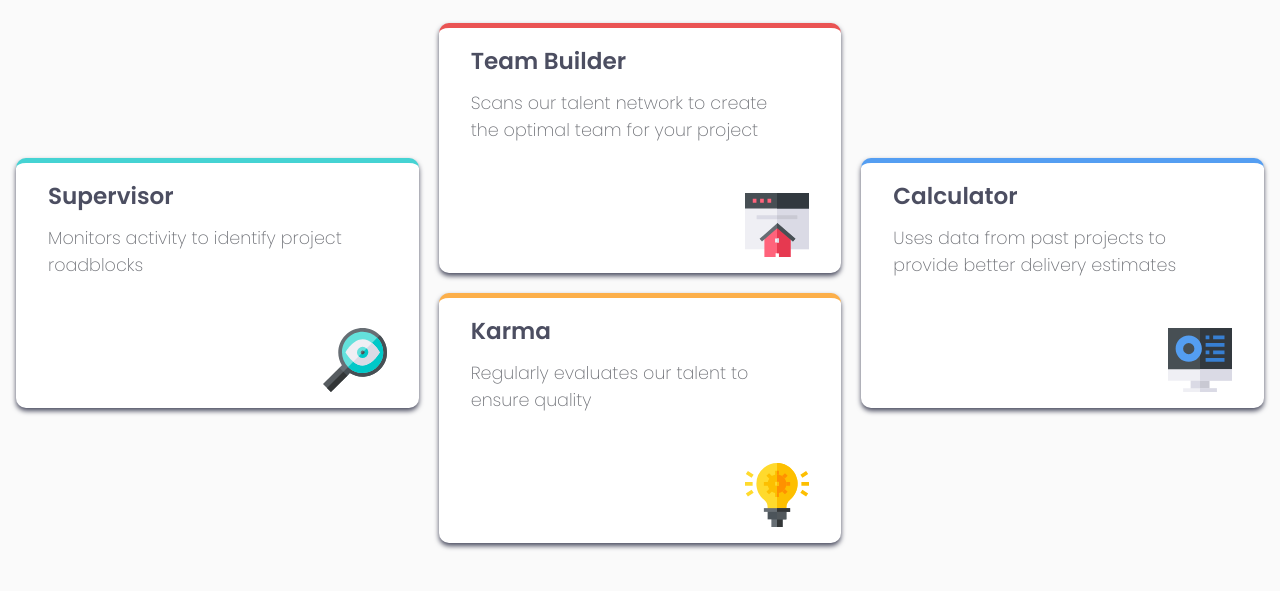
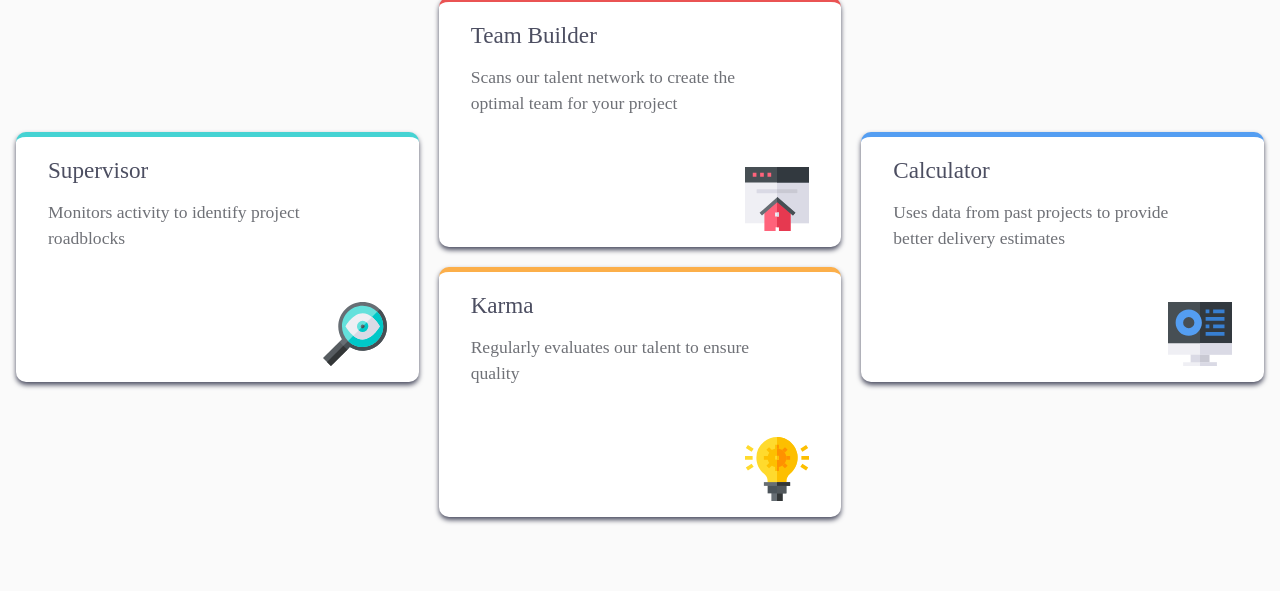
Before and after one commit to ofthewildfire/Frontend-Mentor-Four-Card-Feature, a plain HTML site: page index.html in a window 1280 px wide. Shown: the part 209-800 px from the top of the page. Drawn offline with Linux system fonts and the light colour scheme.

Commit message:
fallback font

```diff
--- a/css/_partials/_typography.scss
+++ b/css/_partials/_typography.scss
@@ -1,19 +1,19 @@
 @font-face {
-	font-family: "Poppins-200";
+	font-family: "Poppins-200", sans-serif;
 	font-weight: 200;
 	font-display: swap;
 	src: url(/assets/fonts/Poppins-ExtraLight.ttf);
 }
 
 @font-face {
-	font-family: "Poppins-400";
+	font-family: "Poppins-400", sans-serif;
 	font-weight: 400;
 	font-display: swap;
 	src: url(/assets/fonts/Poppins-Regular.ttf);
 }
 
 @font-face {
-	font-family: "Poppins-600";
+	font-family: "Poppins-600", sans-serif;
 	font-weight: 600;
 	font-display: swap;
 	src: url(/assets/fonts/Poppins-SemiBold.ttf);
```
Also changed, not shown: css/index.css, 1 other file.
